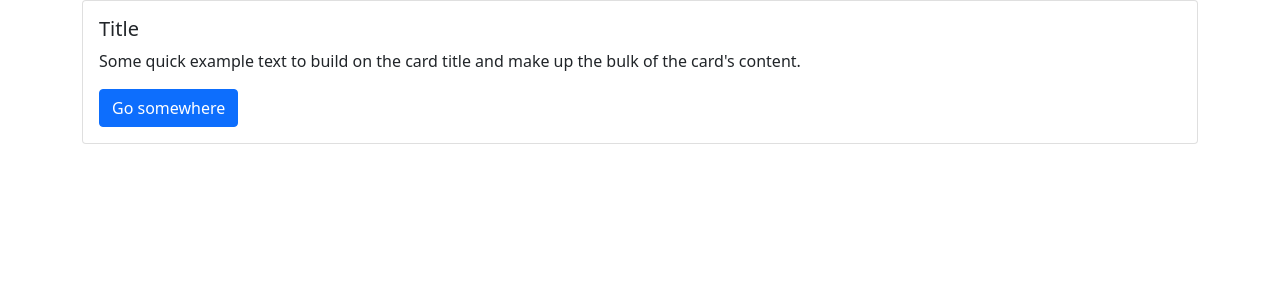
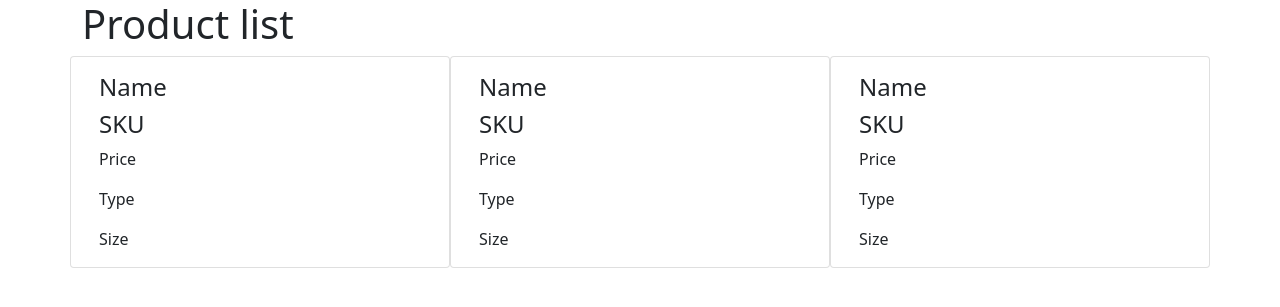
Before and after one commit to ChristopheFerreboeuf/CrudApp, a PHP site: page / in a window 1280 px wide. Shown: the top 307 px of the page. Run offline with PHP 8.4, Linux system fonts and the light colour scheme; data that the repository does not hold is empty; some libraries are stand-ins or nearby versions.

Commit message:
some change

```diff
--- a/classes/product.php
+++ b/classes/product.php
@@ -1,6 +1,6 @@
 <?php
 
-class product extends abstractClass
+class product
 {
 
 }
--- a/docker-compose.yml
+++ b/docker-compose.yml
@@ -2,6 +2,7 @@ version: '3.5'
 
 services:
     php:
+        container_name: scandiweb_php
         build:
             context: .
             dockerfile: Dockerfile
@@ -11,7 +12,7 @@ services:
             - ./:/var/www/html/
 
     mysql:
-        container_name: mysql
+        container_name: scandiweb_mysql
         image: mysql
         restart: always
         environment:
@@ -19,6 +20,7 @@ services:
             MYSQL_DATABASE: scandiweb
 
     phpmyadmin:
+        container_name: scandiweb_admin
         image: phpmyadmin
         restart: always
         ports:
--- a/index.php
+++ b/index.php
@@ -1,14 +1,50 @@
 <?php
 include 'includes/init.php';
 include 'includes/header.php';
+
 ?>
 
     <div class="container">
-        <div class="card">
-            <div class="card-body">
-                <h5 class="card-title">Title</h5>
-                <p class="card-text">Some quick example text to build on the card title and make up the bulk of the card's content.</p>
-                <a href="#" class="btn btn-primary">Go somewhere</a>
+        <h1>Product list</h1>
+        <div class="row">
+            <div class="card col-4">
+                <div class="card-body">
+                    <?php
+                    /*$products = new product();
+                    $products->showAllProducts();*/
+                    ?>
+                    <h4 class="card-title">Name</h4>
+                    <h4 class="card-title">SKU</h4>
+                    <p class="card-text">Price</p>
+                    <p class="card-text">Type</p>
+                    <p class="card-text">Size</p>
+                </div>
+            </div>
+            <div class="card col-4">
+                <div class="card-body">
+                    <?php
+                    /*$products = new product();
+                    $products->showAllProducts();*/
+                    ?>
+                    <h4 class="card-title">Name</h4>
+                    <h4 class="card-title">SKU</h4>
+                    <p class="card-text">Price</p>
+                    <p class="card-text">Type</p>
+                    <p class="card-text">Size</p>
+                </div>
+            </div>
+            <div class="card col-4">
+                <div class="card-body">
+                    <?php
+                    /*$products = new product();
+                    $products->showAllProducts();*/
+                    ?>
+                    <h4 class="card-title">Name</h4>
+                    <h4 class="card-title">SKU</h4>
+                    <p class="card-text">Price</p>
+                    <p class="card-text">Type</p>
+                    <p class="card-text">Size</p>
+                </div>
             </div>
         </div>
     </div>
```
Also changed, not shown: classes/abstractClass.php (deleted, +0 -73 lines), classes/database.php (+13 -62 lines).
